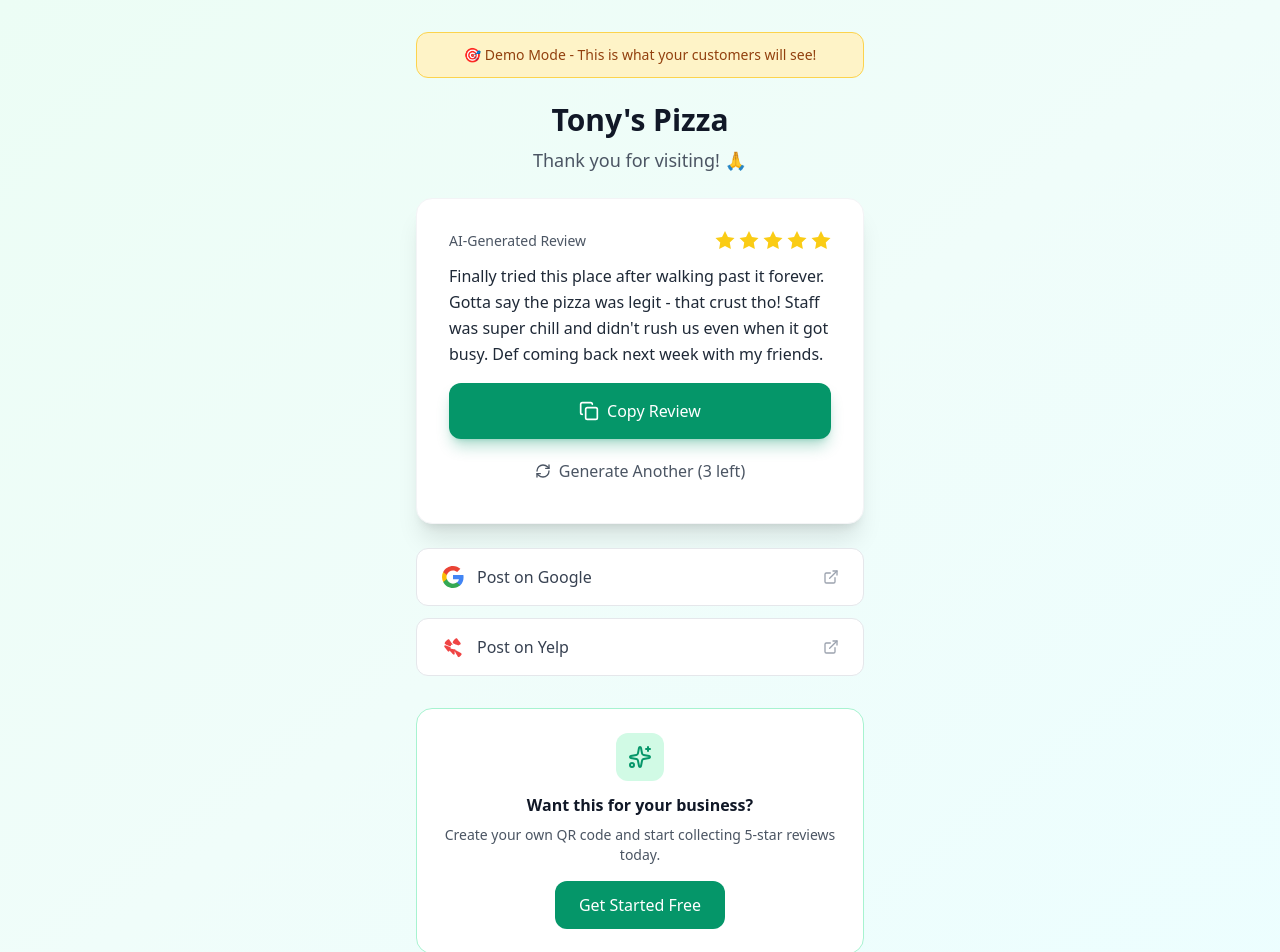
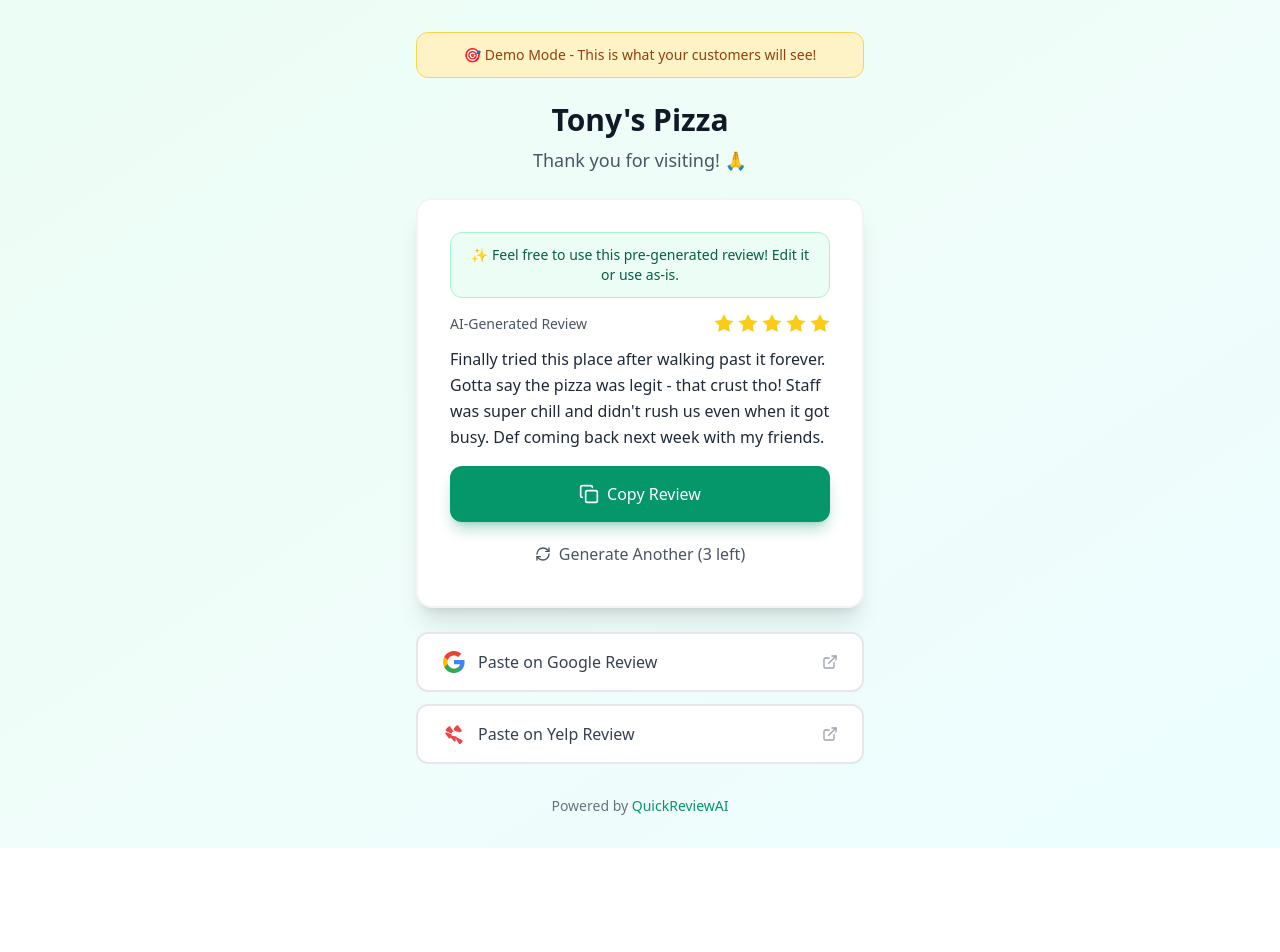
Before and after one commit to MikeDafi/quickreviewai, a Next.js app: page /r/demo in a window 1280 px wide. Shown: the top 952 px of the page. After the commit the page ends 848 px from the top, so only its background shows below. Built offline with nearby package versions, Linux system fonts and the light colour scheme.

Commit message:
feat: improve review landing pages with paste instructions and hints

```diff
--- a/pages/r/[id].tsx
+++ b/pages/r/[id].tsx
@@ -298,7 +298,16 @@ export default function LandingPage() {
               </div>
             </div>
           ) : (
-            <div className="bg-white rounded-2xl shadow-xl border border-gray-100 p-6 sm:p-8 mb-6">
+            <div className={`bg-white rounded-2xl shadow-xl border-2 p-6 sm:p-8 mb-6 transition-all ${
+              copied ? 'border-emerald-400 ring-2 ring-emerald-200' : 'border-gray-100'
+            }`}>
+              {/* Helpful hint about the review */}
+              <div className="mb-4 p-3 bg-emerald-50 border border-emerald-200 rounded-xl">
+                <p className="text-sm text-emerald-800 text-center">
+                  ✨ <span className="font-medium">Feel free to use this pre-generated review!</span> Edit it or use as-is.
+                </p>
+              </div>
+
               <div className="mb-4">
                 <div className="flex items-center justify-between mb-3">
                   <span className="text-sm text-gray-600">AI-Generated Review</span>
--- a/pages/r/demo.tsx
+++ b/pages/r/demo.tsx
@@ -1,7 +1,6 @@
 import { useState, useEffect } from 'react';
 import Head from 'next/head';
-import Link from 'next/link';
-import { Copy, RefreshCw, ExternalLink, Check, Sparkles, Lock, X } from 'lucide-react';
+import { Copy, RefreshCw, ExternalLink, Check, Lock, X, ArrowDown } from 'lucide-react';
 
 const DEMO_REVIEWS = [
   "Finally tried this place after walking past it forever. Gotta say the pizza was legit - that crust tho! Staff was super chill and didn't rush us even when it got busy. Def coming back next week with my friends.",
@@ -81,7 +80,16 @@ export default function DemoLandingPage() {
           </div>
 
           {/* Review Card */}
-          <div className="bg-white rounded-2xl shadow-xl border border-gray-100 p-6 sm:p-8 mb-6">
+          <div className={`bg-white rounded-2xl shadow-xl border-2 p-6 sm:p-8 mb-6 transition-all ${
+            copied ? 'border-emerald-400 ring-2 ring-emerald-200' : 'border-gray-100'
+          }`}>
+            {/* Helpful hint about the review */}
+            <div className="mb-4 p-3 bg-emerald-50 border border-emerald-200 rounded-xl">
+              <p className="text-sm text-emerald-800 text-center">
+                ✨ <span className="font-medium">Feel free to use this pre-generated review!</span> Edit it or use as-is.
+              </p>
+            </div>
+
             <div className="mb-4">
               <div className="flex items-center justify-between mb-3">
                 <span className="text-sm text-gray-600">AI-Generated Review</span>
@@ -101,7 +109,11 @@ export default function DemoLandingPage() {
 
             <button
               onClick={handleCopy}
-              className="w-full flex items-center justify-center gap-2 px-6 py-4 bg-emerald-600 text-white rounded-xl font-medium hover:bg-emerald-700 transition-all shadow-lg shadow-emerald-600/30 hover:shadow-xl hover:shadow-emerald-600/40"
+              className={`w-full flex items-center justify-center gap-2 px-6 py-4 rounded-xl font-medium transition-all ${
+                copied
+                  ? 'bg-emerald-700 text-white shadow-lg shadow-emerald-700/30'
+                  : 'bg-emerald-600 text-white hover:bg-emerald-700 shadow-lg shadow-emerald-600/30 hover:shadow-xl hover:shadow-emerald-600/40'
+              }`}
             >
               {copied ? (
                 <>
@@ -139,6 +151,17 @@ export default function DemoLandingPage() {
             </button>
           </div>
 
+          {/* Instruction after copying */}
+          {copied && (
+            <div className="mb-4 text-center animate-fade-in">
+              <div className="inline-flex items-center gap-2 px-4 py-2 bg-emerald-100 text-emerald-800 rounded-full text-sm font-medium">
+                <ArrowDown className="w-4 h-4 animate-bounce" />
+                Now click a button below to paste your review!
+                <ArrowDown className="w-4 h-4 animate-bounce" />
+              </div>
+            </div>
+          )}
+
           {/* Limit Toast */}
           {showLimitToast && (
             <div className="fixed bottom-4 left-4 right-4 sm:left-auto sm:right-4 sm:w-96 bg-gray-900 text-white rounded-xl p-4 shadow-2xl z-50 animate-slide-up">
@@ -175,7 +198,11 @@ export default function DemoLandingPage() {
               href="https://g.page/r/CYbhqyxqIqguEBM/review"
               target="_blank"
               rel="noopener noreferrer"
-              className="flex items-center justify-center gap-3 px-6 py-4 bg-white rounded-xl border border-gray-200 hover:border-gray-300 hover:shadow-md transition-all"
+              className={`flex items-center justify-center gap-3 px-6 py-4 bg-white rounded-xl border-2 transition-all ${
+                copied
+                  ? 'border-blue-400 shadow-lg shadow-blue-200 ring-2 ring-blue-200'
+                  : 'border-gray-200 hover:border-gray-300 hover:shadow-md'
+              }`}
             >
               <svg className="w-6 h-6" viewBox="0 0 24 24">
                 <path
@@ -195,39 +222,26 @@ export default function DemoLandingPage() {
                   d="M12 5.38c1.62 0 3.06.56 4.21 1.64l3.15-3.15C17.45 2.09 14.97 1 12 1 7.7 1 3.99 3.47 2.18 7.07l3.66 2.84c.87-2.6 3.3-4.53 6.16-4.53z"
                 />
               </svg>
-              <span className="text-gray-700 font-medium">Post on Google</span>
-              <ExternalLink className="w-4 h-4 text-gray-400 ml-auto" />
+              <span className={`font-medium ${copied ? 'text-blue-700' : 'text-gray-700'}`}>Paste on Google Review</span>
+              <ExternalLink className={`w-4 h-4 ml-auto ${copied ? 'text-blue-400' : 'text-gray-400'}`} />
             </a>
 
             <a
               href="https://www.yelp.com/writeareview/biz/dx3-uI6A5bIXptySpOSaZg"
               target="_blank"
               rel="noopener noreferrer"
-              className="flex items-center justify-center gap-3 px-6 py-4 bg-white rounded-xl border border-gray-200 hover:border-gray-300 hover:shadow-md transition-all"
+              className={`flex items-center justify-center gap-3 px-6 py-4 bg-white rounded-xl border-2 transition-all ${
+                copied
+                  ? 'border-red-400 shadow-lg shadow-red-200 ring-2 ring-red-200'
+                  : 'border-gray-200 hover:border-gray-300 hover:shadow-md'
+              }`}
             >
               <svg className="w-6 h-6 text-red-500" viewBox="0 0 24 24" fill="currentColor">
                 <path d="M21.111 18.226c-.141.969-2.119 3.483-3.029 3.847-.311.124-.611.094-.85-.09-.154-.12-.314-.365-2.447-3.827l-.633-1.032c-.244-.37-.199-.857.104-1.229.297-.37.756-.478 1.158-.274l1.099.534c3.334 1.62 3.463 1.725 3.553 1.846.219.292.247.657.045 1.225zM18.093 9.944c-.318.396-.79.544-1.197.377l-1.143-.478c-3.521-1.478-3.638-1.562-3.749-1.67-.274-.265-.345-.633-.2-1.22.237-.956 2.454-3.334 3.392-3.636.321-.102.626-.055.856.127.148.116.33.351 2.768 3.66l.723.989c.259.35.243.847-.026 1.231-.181.25-.411.502-1.424.62zM9.839 9.633c.307.395.323.888.041 1.253-.28.36-.729.508-1.134.362L7.6 10.78c-3.442-1.617-3.567-1.713-3.671-1.831-.253-.281-.298-.65-.127-1.221.284-.95 2.598-3.241 3.553-3.499.326-.087.629-.022.848.18.142.127.312.387 2.588 3.888l.69 1.05c.108.178.237.293.358.286zM8.473 15.587c.074.403-.091.802-.434 1.012-.263.166-.539.17-.842.013-.141-.073-.321-.234-2.934-3.537l-.797-1.024c-.283-.343-.295-.82-.031-1.212.265-.396.71-.568 1.124-.428l1.14.42c3.455 1.269 3.579 1.345 3.696 1.459.295.265.389.632.297 1.212l-.219 2.085zM13.548 16.46l.186 2.084c.045.512-.15.917-.515 1.075-.271.118-.538.099-.812-.056-.144-.081-.345-.26-3.215-3.327l-.871-.931c-.31-.318-.374-.796-.161-1.208.21-.407.635-.623 1.072-.541l1.193.211c3.631.657 3.77.708 3.9.814.32.258.434.621.35 1.212-.06.48-.127.667-.127.667z" />
               </svg>
-              <span className="text-gray-700 font-medium">Post on Yelp</span>
-              <ExternalLink className="w-4 h-4 text-gray-400 ml-auto" />
+              <span className={`font-medium ${copied ? 'text-red-700' : 'text-gray-700'}`}>Paste on Yelp Review</span>
+              <ExternalLink className={`w-4 h-4 ml-auto ${copied ? 'text-red-400' : 'text-gray-400'}`} />
             </a>
-          </div>
-
-          {/* CTA to Sign Up */}
-          <div className="bg-white rounded-2xl border border-emerald-200 p-6 text-center mb-6">
-            <div className="w-12 h-12 bg-emerald-100 rounded-xl flex items-center justify-center mx-auto mb-3">
-              <Sparkles className="w-6 h-6 text-emerald-600" />
-            </div>
-            <h3 className="font-semibold text-gray-900 mb-2">Want this for your business?</h3>
-            <p className="text-sm text-gray-600 mb-4">
-              Create your own QR code and start collecting 5-star reviews today.
-            </p>
-            <Link
-              href="/login"
-              className="inline-flex items-center justify-center gap-2 px-6 py-3 bg-emerald-600 text-white rounded-xl font-medium hover:bg-emerald-700 transition-all"
-            >
-              Get Started Free
-            </Link>
           </div>
 
           {/* Footer */}
```
